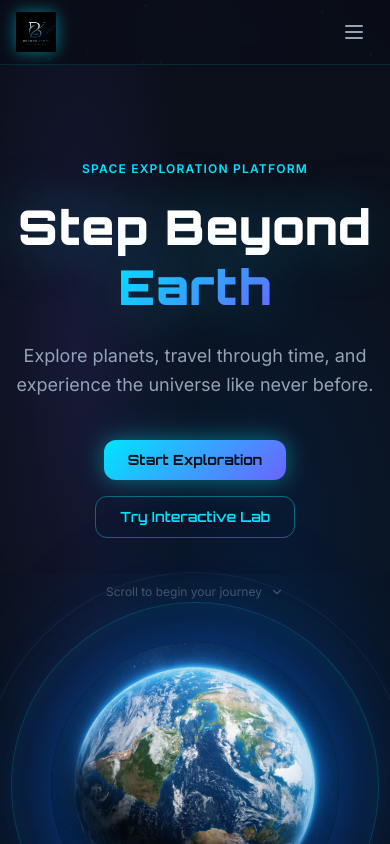
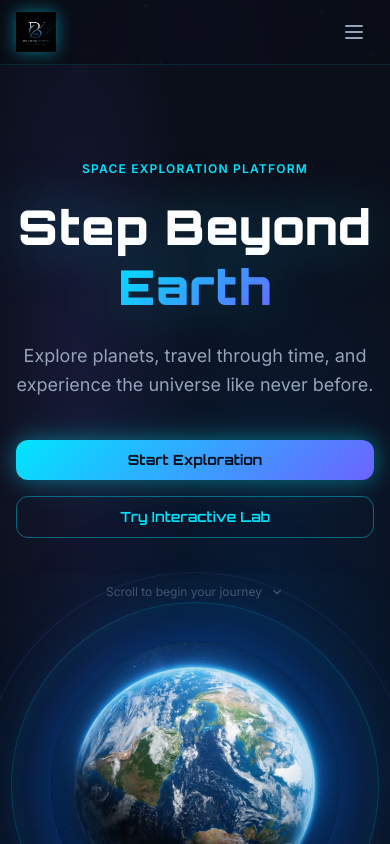
Before and after one commit to anushkas3377/beyond-earth, a React (Vite) app in the folder src/frontend/: page / in a window 390 px wide. Shown: the top 844 px of the page. Built offline with nearby package versions, Linux system fonts and the light colour scheme; what @caffeineai/core-infrastructure would draw is missing.

Commit message:
Fix mobile button alignment

```diff
--- a/src/frontend/src/pages/HomePage.tsx
+++ b/src/frontend/src/pages/HomePage.tsx
@@ -148,18 +148,18 @@ export default function HomePage() {
                 initial={{ opacity: 0, y: 20 }}
                 animate={{ opacity: 1, y: 0 }}
                 transition={{ duration: 0.6, delay: 0.34 }}
-                className="flex flex-col sm:flex-row items-center lg:items-start gap-4 mb-10"
+                className="flex flex-col sm:flex-row items-center justify-center lg:justify-start gap-4 mb-10"
               >
                 <Link
                   to="/explore"
-                  className="cta-primary px-9 py-3.5 text-sm"
+                  className="cta-primary px-9 py-3.5 text-sm w-full sm:w-auto text-center"
                   data-ocid="home.start_exploration_button"
                 >
                   Start Exploration
                 </Link>
                 <Link
                   to="/lab"
-                  className="cta-secondary px-9 py-3.5 text-sm"
+                  className="cta-secondary px-9 py-3.5 text-sm w-full sm:w-auto text-center"
                   data-ocid="home.try_lab_button"
                 >
                   Try Interactive Lab
```
